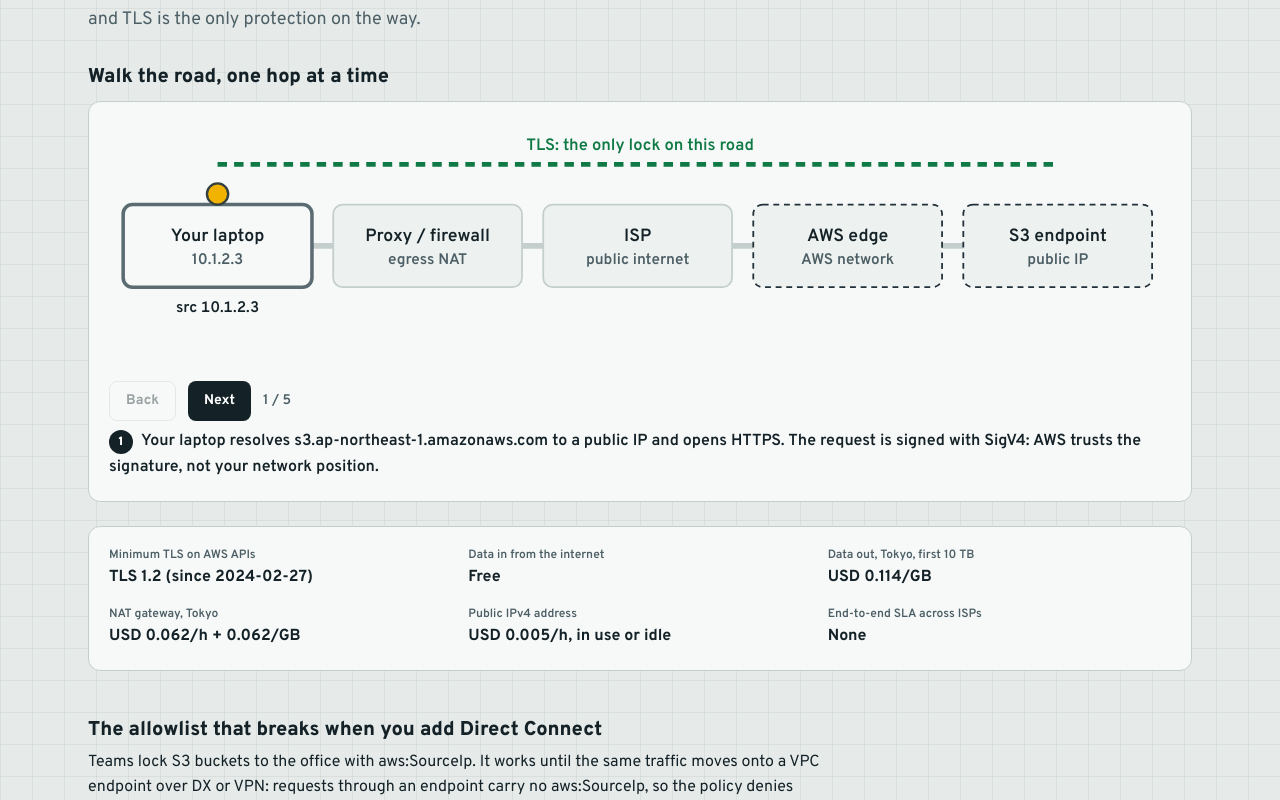
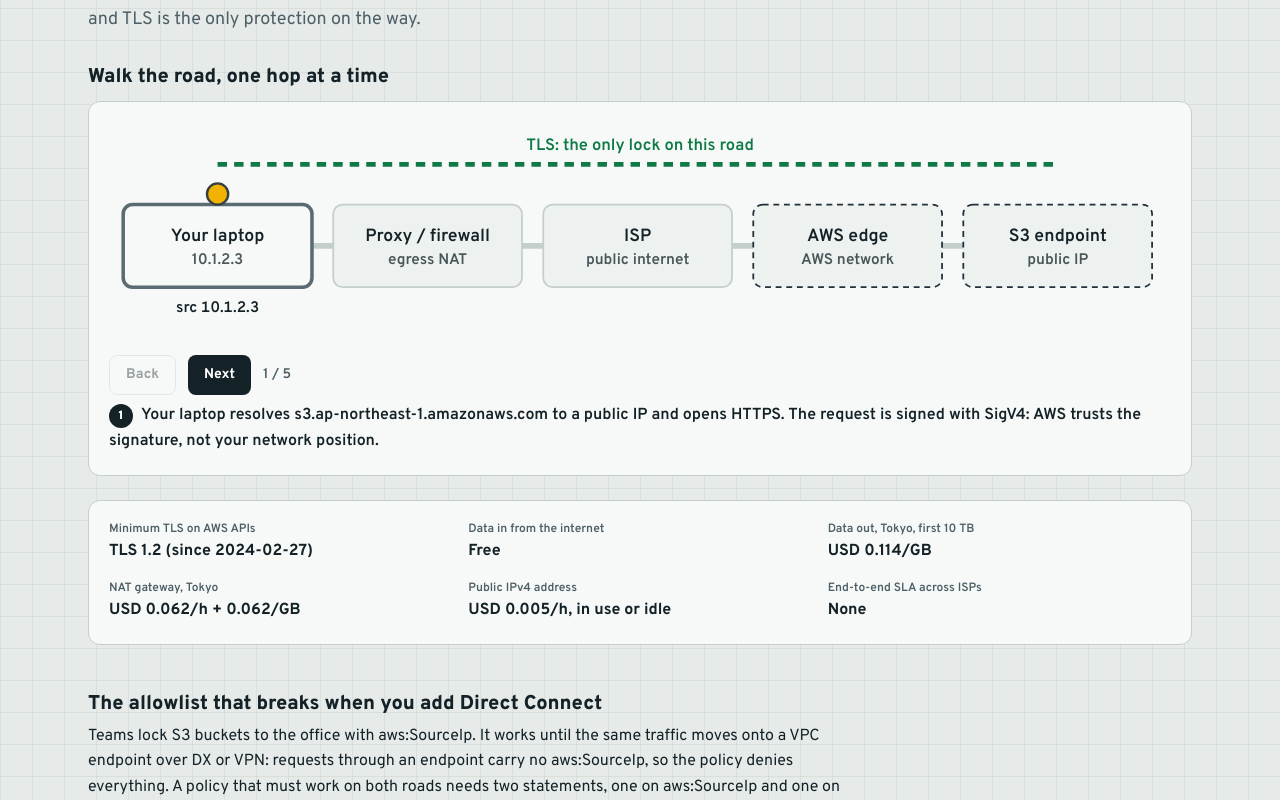
Before and after one commit to 0-draft/on-ramp, a React (Vite) app: page / in a window 1280 px wide. Shown: the part 4760-5560 px from the top of the page. Built offline with nearby package versions, Linux system fonts and the light colour scheme; a web font is replaced by a local one.

Commit message:
refactor(vpn,internet): shared DiagramBox, tighter diagrams

```diff
--- a/src/features/internet/HopWalk.tsx
+++ b/src/features/internet/HopWalk.tsx
@@ -1,3 +1,4 @@
+import { DiagramBox } from "@/components/ui/DiagramBox";
 import { useState } from "react";
 import type { L } from "@/i18n/lang";
 import { useLang } from "@/i18n/useLang";
@@ -65,7 +66,7 @@
   const color = ROUTE.internet.color;
 
   const W = narrow ? 360 : 900;
-  const H = narrow ? 520 : 210;
+  const H = narrow ? 520 : 188;
   const box = (k: number) =>
     narrow
       ? { x: 70, y: 20 + k * 100, w: 220, h: 64 }
@@ -147,35 +148,16 @@
             const awsSide = k >= 3;
             return (
               <g key={k}>
-                <rect
-                  x={b.x}
-                  y={b.y}
-                  width={b.w}
-                  height={b.h}
-                  rx={8}
+                <DiagramBox
+                  r={b}
+                  title={t(h.label)}
+                  sub={k === 0 ? "10.1.2.3" : t(h.sub)}
                   fill={cur ? "var(--paper)" : "var(--paper-2)"}
                   stroke={cur ? color : awsSide ? "var(--hub)" : "var(--line)"}
                   strokeWidth={cur ? 3 : 1.5}
-                  strokeDasharray={awsSide && !cur ? "5 4" : undefined}
+                  dash={awsSide && !cur ? "5 4" : undefined}
+                  fontSize={15}
                 />
-                <text
-                  x={b.x + b.w / 2}
-                  y={b.y + b.h / 2 - 4}
-                  textAnchor="middle"
-                  fontSize={15}
-                  fill="var(--ink)"
-                >
-                  {t(h.label)}
-                </text>
-                <text
-                  x={b.x + b.w / 2}
-                  y={b.y + b.h / 2 + 15}
-                  textAnchor="middle"
-                  fontSize={13}
-                  fill="var(--muted)"
-                >
-                  {k === 0 ? "10.1.2.3" : t(h.sub)}
-                </text>
               </g>
             );
           })}
--- a/src/features/vpn/FailoverLab.tsx
+++ b/src/features/vpn/FailoverLab.tsx
@@ -1,3 +1,4 @@
+import { DiagramBox } from "@/components/ui/DiagramBox";
 import { useState } from "react";
 import type { L } from "@/i18n/lang";
 import { useLang } from "@/i18n/useLang";
@@ -60,58 +61,6 @@
     dash: "2 8",
   },
 };
-
-function Box({
-  b,
-  title,
-  sub,
-  fill = "var(--paper)",
-  ink = "var(--ink)",
-  stroke = "var(--line)",
-}: {
-  b: { x: number; y: number; w: number; h: number };
-  title: string;
-  sub?: string;
-  fill?: string;
-  ink?: string;
-  stroke?: string;
-}) {
-  return (
-    <g>
-      <rect
-        x={b.x}
-        y={b.y}
-        width={b.w}
-        height={b.h}
-        rx={8}
-        fill={fill}
-        stroke={stroke}
-        strokeWidth={2}
-      />
-      <text
-        x={b.x + b.w / 2}
-        y={b.y + b.h / 2 + (sub ? -4 : 5)}
-        textAnchor="middle"
-        fontSize={15}
-        fill={ink}
-      >
-        {title}
-      </text>
-      {sub && (
-        <text
-          x={b.x + b.w / 2}
-          y={b.y + b.h / 2 + 15}
-          textAnchor="middle"
-          fontSize={13}
-          fill={ink}
-          opacity={0.85}
-        >
-          {sub}
-        </text>
-      )}
-    </g>
-  );
-}
 
 export function FailoverLab() {
   const { t } = useLang();
@@ -196,13 +145,17 @@
               </g>
             );
           })}
-          <Box
-            b={cgw}
+          <DiagramBox
+            strokeWidth={2}
+            fontSize={15}
+            r={cgw}
             title={t({ en: "Customer gateway", ja: "カスタマーゲートウェイ" })}
             sub={t({ en: "your router", ja: "自社ルーター" })}
           />
-          <Box
-            b={hub}
+          <DiagramBox
+            strokeWidth={2}
+            fontSize={15}
+            r={hub}
             title="VGW / Transit Gateway"
             sub={t({ en: "AWS side", ja: "AWS 側" })}
             fill="var(--hub)"
@@ -213,9 +166,11 @@
             const st = n === 1 ? f.t1 : f.t2;
             const carrying = f.awsEgress === (n === 1 ? "t1" : "t2");
             return (
-              <Box
+              <DiagramBox
+                strokeWidth={2}
+                fontSize={15}
                 key={n}
-                b={ep(n)}
+                r={ep(n)}
                 title={`${t({ en: "Tunnel", ja: "トンネル" })} ${n} (AZ ${n === 1 ? "a" : "b"})`}
                 sub={t(STATE[st].label)}
                 stroke={carrying ? "var(--ink)" : STATE[st].stroke}
```
